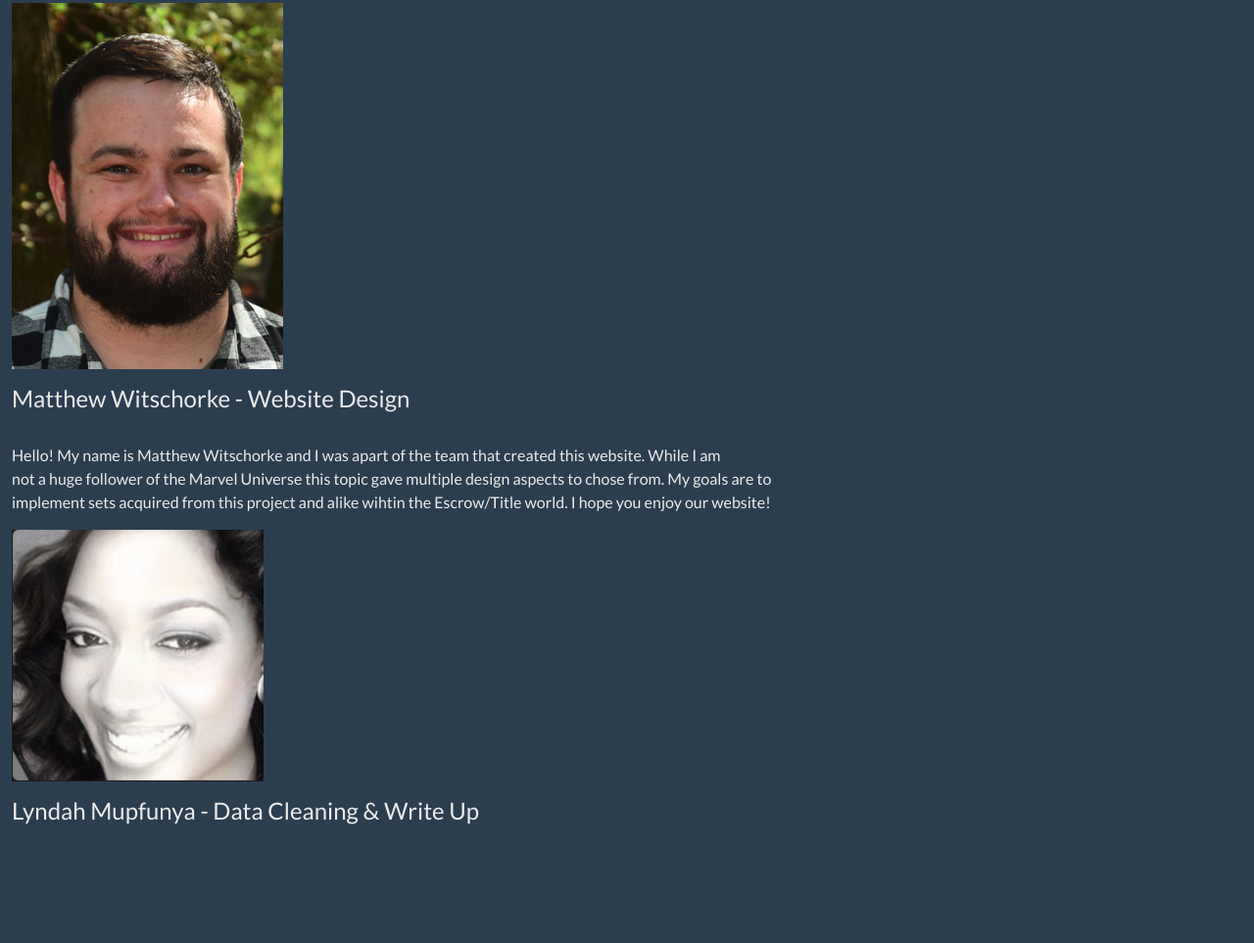
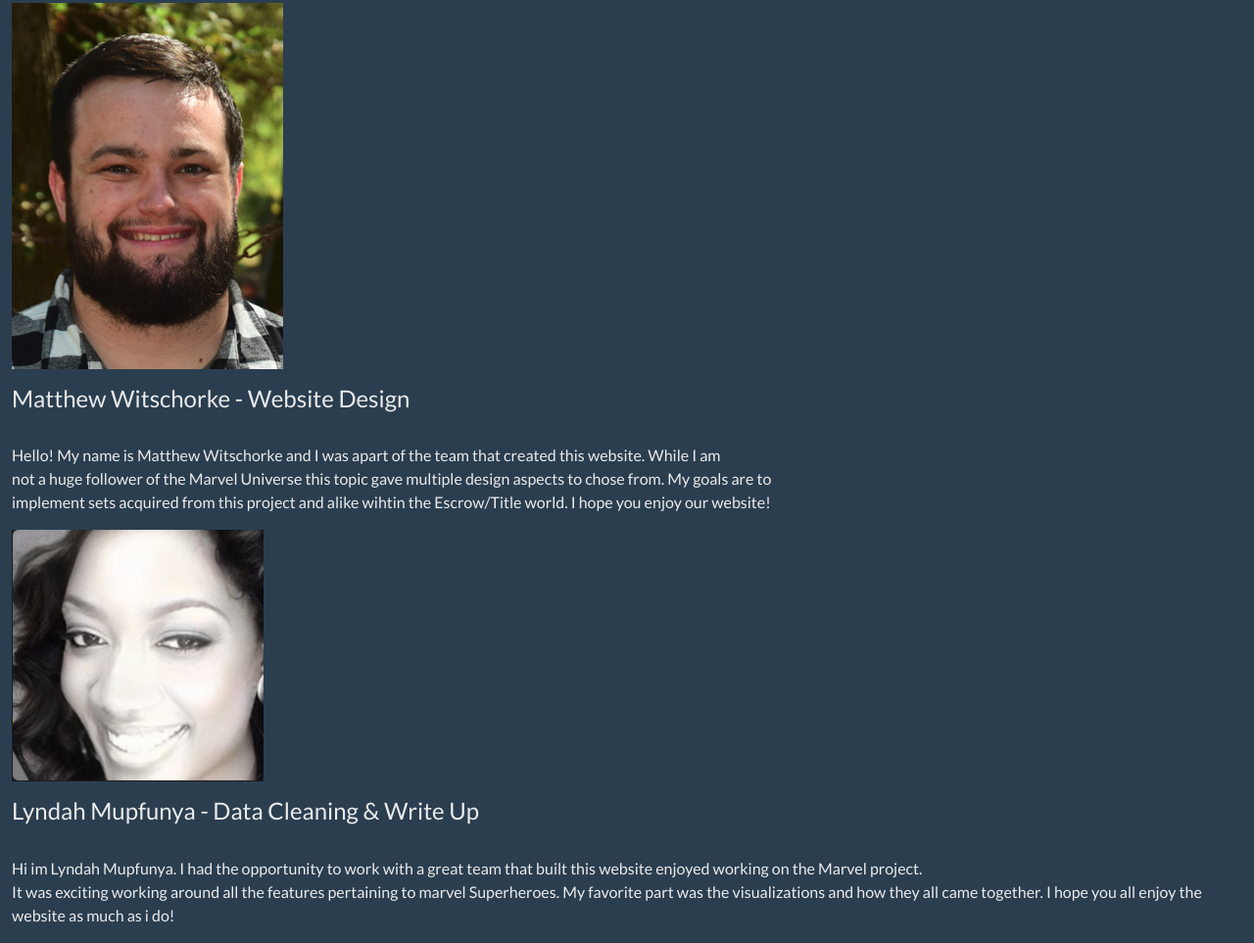
Before and after one commit to Matthew-Witschorke/Project_3_Marvel, a plain HTML site: page about.html in a window 1280 px wide. Shown: the part 1293-2256 px from the top of the page at 98% size. Before the commit the page ends 2184 px from the top, so only its background shows below. Drawn offline with nearby package versions, Linux system fonts and the light colour scheme; files that its build step writes are made by us from their sources.

Commit message:
Finalized About Page

```diff
--- a/about.html
+++ b/about.html
@@ -87,7 +87,7 @@
           <div class="span4">
             <img style="float:left" src="images/Lyndah Headshot.png" alt="Lyndah" style="width: 350px;">
             <p style="clear:both"><h4>Lyndah Mupfunya - Data Cleaning & Write Up</h4> <br>
-            </p>
+              Hi im Lyndah Mupfunya. I had the opportunity to work with a great team that built this website enjoyed working on the Marvel project. <br> It was exciting working around all the features pertaining to marvel Superheroes. My favorite part was the visualizations and how they all came together. I hope you all enjoy the website as much as i do!</p>
           </div>
           </div>
       </div>
```
